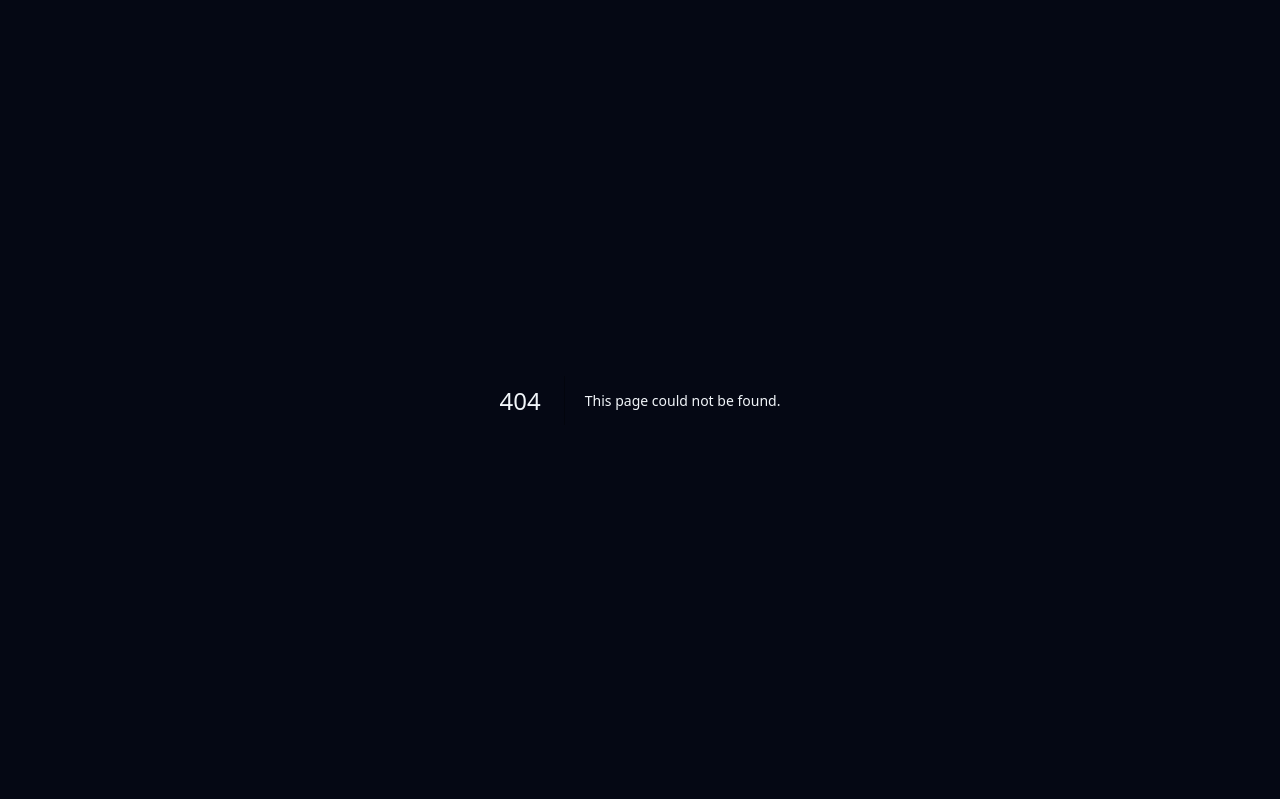
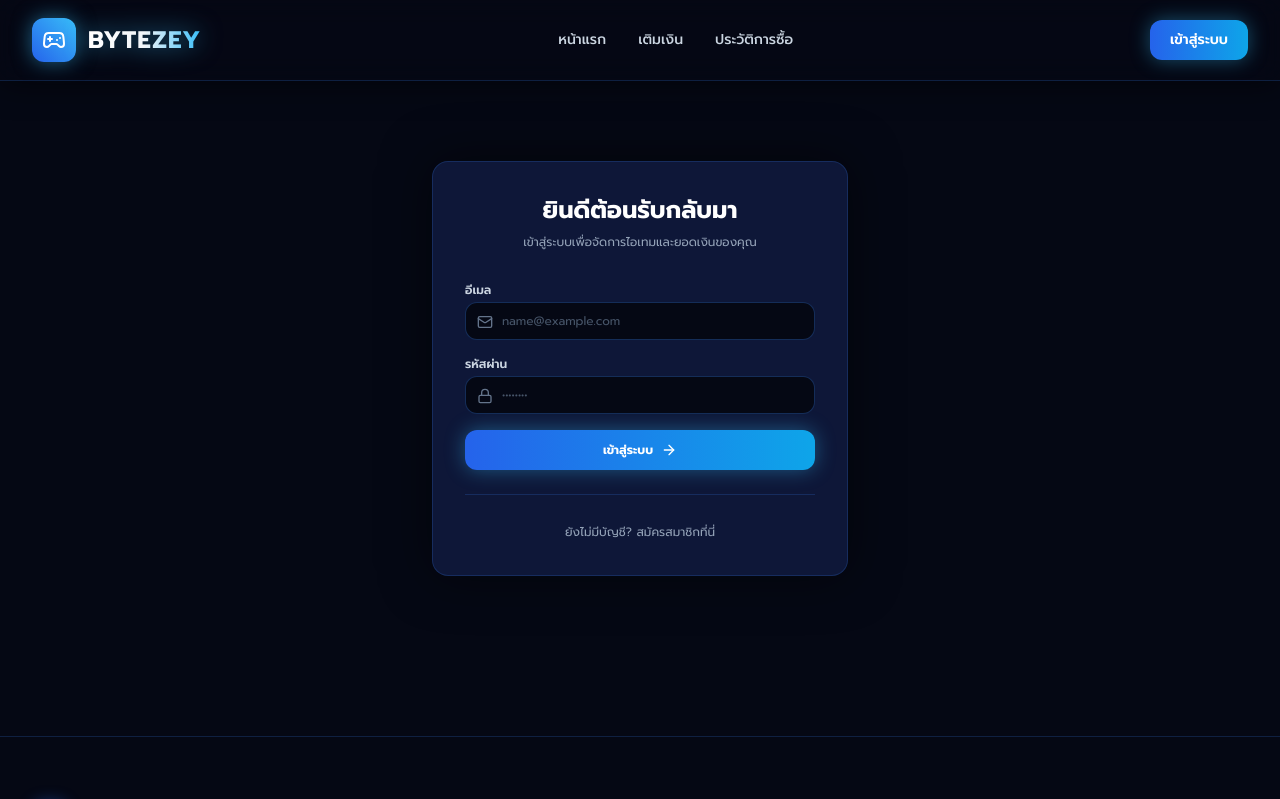
Before and after one commit to mekdiwa/bytezey-store, a Next.js app: page /login in a window 1280 px wide. Before the commit this address had no page. Shown: the top 799 px of the page. Built offline with nearby package versions, Linux system fonts and the light colour scheme; no server answers.

Commit message:
Create page.tsx

```diff
--- /dev/null
+++ b/app/login/page.tsx
@@ -0,0 +1,153 @@
+'use client';
+
+import React, { useState } from 'react';
+import { useRouter } from 'next/navigation';
+import { createClient } from '@/lib/supabase/client';
+import Navbar from '@/components/Navbar';
+import Footer from '@/components/Footer';
+import { Lock, Mail, User, Loader2, ArrowRight } from 'lucide-react';
+import { toast, Toaster } from 'sonner';
+
+export default function AuthPage() {
+  const [isLogin, setIsLogin] = useState(true);
+  const [email, setEmail] = useState('');
+  const [password, setPassword] = useState('');
+  const [username, setUsername] = useState('');
+  const [loading, setLoading] = useState(false);
+  const router = useRouter();
+  const supabase = createClient();
+
+  const handleAuth = async (e: React.FormEvent) => {
+    e.preventDefault();
+    setLoading(true);
+
+    try {
+      if (isLogin) {
+        // เข้าสู่ระบบ
+        const { error } = await supabase.auth.signInWithPassword({
+          email,
+          password,
+        });
+        if (error) throw error;
+        toast.success('เข้าสู่ระบบสำเร็จ!');
+        router.push('/');
+        router.refresh();
+      } else {
+        // สมัครสมาชิก
+        const { error } = await supabase.auth.signUp({
+          email,
+          password,
+          options: {
+            data: { username: username || email.split('@')[0] },
+          },
+        });
+        if (error) throw error;
+        toast.success('สมัครสมาชิกสำเร็จ! กำลังเข้าสู่ระบบ...');
+        router.push('/');
+        router.refresh();
+      }
+    } catch (err: any) {
+      toast.error(err.message || 'เกิดข้อผิดพลาดในการทำรายการ');
+    } finally {
+      setLoading(false);
+    }
+  };
+
+  return (
+    <main className="min-h-screen bg-[#050814] text-slate-100 flex flex-col justify-between">
+      <Toaster position="top-right" richColors theme="dark" />
+      <div>
+        <Navbar />
+
+        <div className="max-w-md mx-auto px-4 py-20">
+          <div className="p-8 rounded-2xl bg-[#0e1738] border border-blue-500/20 shadow-[0_0_50px_rgba(0,0,0,0.5)] backdrop-blur-xl">
+
+            <div className="text-center mb-8">
+              <h1 className="text-2xl font-black text-white">
+                {isLogin ? 'ยินดีต้อนรับกลับมา' : 'สร้างบัญชีใหม่'}
+              </h1>
+              <p className="text-xs text-slate-400 mt-2">
+                {isLogin ? 'เข้าสู่ระบบเพื่อจัดการไอเทมและยอดเงินของคุณ' : 'สมัครสมาชิกเพื่อเริ่มต้นการสั่งซื้ออัตโนมัติ'}
+              </p>
+            </div>
+
+            <form onSubmit={handleAuth} className="space-y-4 text-xs">
+              {!isLogin && (
+                <div>
+                  <label className="block text-slate-300 font-semibold mb-1">ชื่อผู้ใช้</label>
+                  <div className="relative">
+                    <User className="w-4 h-4 text-slate-500 absolute left-3 top-3" />
+                    <input
+                      type="text"
+                      required
+                      placeholder="เช่น GamerPro99"
+                      value={username}
+                      onChange={(e) => setUsername(e.target.value)}
+                      className="w-full pl-9 pr-4 py-2.5 rounded-xl bg-[#050814] border border-blue-500/30 text-white placeholder-slate-600 focus:outline-none focus:border-sky-400"
+                    />
+                  </div>
+                </div>
+              )}
+
+              <div>
+                <label className="block text-slate-300 font-semibold mb-1">อีเมล</label>
+                <div className="relative">
+                  <Mail className="w-4 h-4 text-slate-500 absolute left-3 top-3" />
+                  <input
+                    type="email"
+                    required
+                    placeholder="name@example.com"
+                    value={email}
+                    onChange={(e) => setEmail(e.target.value)}
+                    className="w-full pl-9 pr-4 py-2.5 rounded-xl bg-[#050814] border border-blue-500/30 text-white placeholder-slate-600 focus:outline-none focus:border-sky-400"
+                  />
+                </div>
+              </div>
+
+              <div>
+                <label className="block text-slate-300 font-semibold mb-1">รหัสผ่าน</label>
+                <div className="relative">
+                  <Lock className="w-4 h-4 text-slate-500 absolute left-3 top-3" />
+                  <input
+                    type="password"
+                    required
+                    placeholder="••••••••"
+                    value={password}
+                    onChange={(e) => setPassword(e.target.value)}
+                    className="w-full pl-9 pr-4 py-2.5 rounded-xl bg-[#050814] border border-blue-500/30 text-white placeholder-slate-600 focus:outline-none focus:border-sky-400"
+                  />
+                </div>
+              </div>
+
+              <button
+                type="submit"
+                disabled={loading}
+                className="w-full mt-2 py-3 rounded-xl font-bold text-white bg-gradient-to-r from-blue-600 to-sky-500 hover:from-blue-500 hover:to-sky-400 shadow-[0_0_20px_rgba(56,189,248,0.4)] transition-all flex items-center justify-center gap-2"
+              >
+                {loading ? (
+                  <Loader2 className="w-4 h-4 animate-spin" />
+                ) : (
+                  <>
+                    <span>{isLogin ? 'เข้าสู่ระบบ' : 'ยืนยันการสมัคร'}</span>
+                    <ArrowRight className="w-4 h-4" />
+                  </>
+                )}
+              </button>
+            </form>
+
+            <div className="mt-6 pt-6 border-t border-blue-500/20 text-center">
+              <button
+                onClick={() => setIsLogin(!isLogin)}
+                className="text-xs text-slate-400 hover:text-sky-400 transition-colors"
+              >
+                {isLogin ? 'ยังไม่มีบัญชี? สมัครสมาชิกที่นี่' : 'มีบัญชีอยู่แล้ว? เข้าสู่ระบบ'}
+              </button>
+            </div>
+
+          </div>
+        </div>
+      </div>
+      <Footer />
+    </main>
+  );
+}
```
